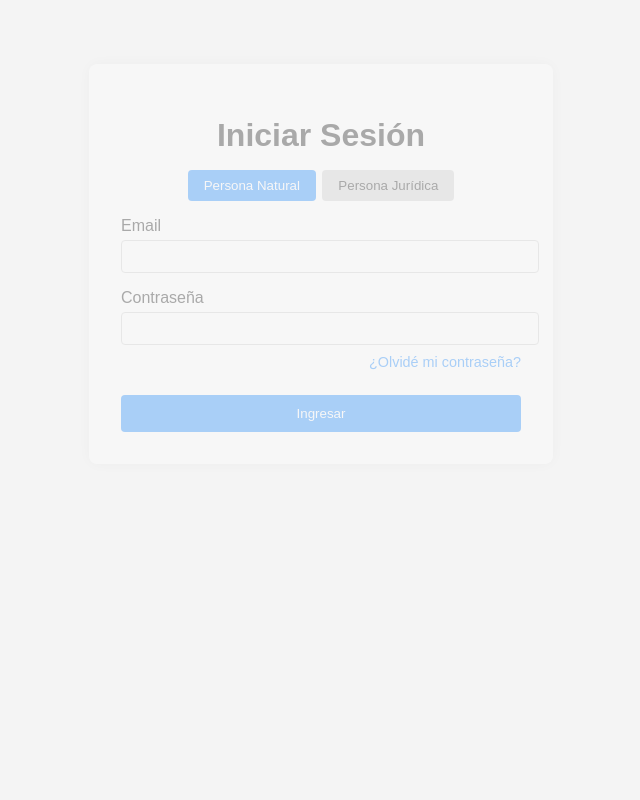
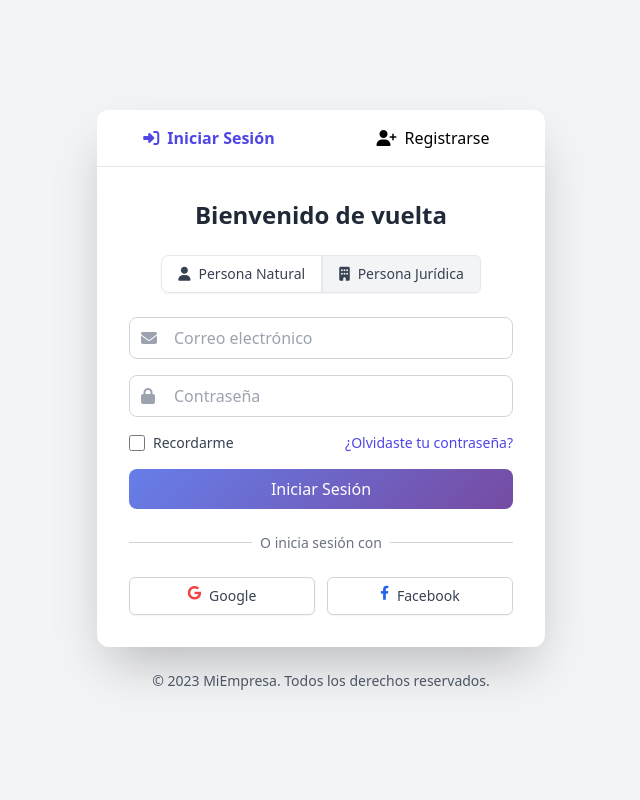
Before and after one commit to palomo420/el_proyecto0.1, a PHP site: page /login.html in a window 1280 px wide. Shown: the whole page, without its empty margins (319-959 px from the left). Run offline with PHP 8.4, Linux system fonts and the light colour scheme; some libraries are stand-ins or nearby versions.

Commit message:
ofeertas
afta ponerles alcunas cosas al login y a la partee de ofertas

```diff
--- a/index.html
+++ b/index.html
@@ -149,7 +149,7 @@
                 <h2 class="text-3xl font-bold text-gray-800">Ofertas de empleo destacadas</h2>
                 <p class="text-gray-600 mt-2">Las mejores oportunidades laborales del mercado</p>
             </div>
-            <a href="#" class="text-blue-600 hover:underline font-medium flex items-center">
+            <a href="http://127.0.0.1:5500/ofertas.html" class="text-blue-600 hover:underline font-medium flex items-center">
                 Ver más<i class="fas fa-arrow-right ml-2"></i>
             </a>
         </div>
--- a/login.css
+++ b/login.css
@@ -1,93 +1,48 @@
-body {
-  font-family: Arial, sans-serif;
-  background: #f4f4f4;
-  margin: 0;
-  padding: 0;
+.bg-custom-gradient {
+    background: linear-gradient(135deg, #667eea 0%, #764ba2 100%);
 }
-
-.container {
-  max-width: 400px;
-  margin: 5% auto;
-  padding: 2rem;
-  background: white;
-  border-radius: 8px;
-  box-shadow: 0 0 15px rgba(0,0,0,0.1);
-  opacity: 30%;
+.switch-tab {
+    transition: all 0.3s ease;
 }
-
-h1, h2 {
-  text-align: center;
-  margin-bottom: 1rem;
+.switch-tab.active {
+    background-color: white;
+    color: #4f46e5;
+    font-weight: 600;
 }
-
-.tab-buttons {
-  display: flex;
-  justify-content: center;
-  margin-bottom: 1rem;
+.input-group {
+    position: relative;
 }
-
-.tab-buttons button {
-  padding: 0.5rem 1rem;
-  border: none;
-  background: #ccc;
-  margin: 0 0.2rem;
-  cursor: pointer;
-  border-radius: 4px;
-  transition: 0.3s;
+.input-group input {
+    padding-left: 40px;
 }
-
-.tab-buttons button.active {
-  background: #007BFF;
-  color: white;
+.input-group i {
+    position: absolute;
+    left: 12px;
+    top: 50%;
+    transform: translateY(-50%);
+    color: #9ca3af;
 }
-
-.formulario {
-  display: none;
+.floating-label {
+    position: absolute;
+    pointer-events: none;
+    left: 40px;
+    top: 50%;
+    transform: translateY(-50%);
+    transition: all 0.3s ease;
+    color: #9ca3af;
+    background-color: white;
+    padding: 0 5px;
 }
-
-.formulario.activo {
-  display: block;
+.input-group input:focus ~ .floating-label,
+.input-group input:not(:placeholder-shown) ~ .floating-label {
+    top: 0;
+    font-size: 12px;
+    color: #4f46e5;
 }
-
-label {
-  display: block;
-  margin-top: 1rem;
+.toggle-checkbox:checked {
+    right: 0;
+    border-color: #4f46e5;
 }
-
-input {
-  width: 100%;
-  padding: 0.5rem;
-  margin-top: 0.3rem;
-  border: 1px solid #ccc;
-  border-radius: 4px;
+.toggle-checkbox:checked + .toggle-label {
+    background-color: #4f46e5;
 }
-
-.recuperar {
-  text-align: right;
-  margin-top: 0.5rem;
-}
-
-.recuperar a {
-  font-size: 0.9rem;
-  color: #007BFF;
-  text-decoration: none;
-}
-
-.recuperar a:hover {
-  text-decoration: underline;
-}
-
-button[type="submit"] {
-  margin-top: 1.5rem;
-  width: 100%;
-  padding: 0.7rem;
-  background: #007BFF;
-  color: white;
-  border: none;
-  border-radius: 4px;
-  cursor: pointer;
-}
-
-button[type="submit"]:hover {
-  background: #0056b3;
-}
--- a/login.html
+++ b/login.html
@@ -1,86 +1,314 @@
 <!DOCTYPE html>
 <html lang="es">
 <head>
-  <meta charset="UTF-8" />
-  <meta name="viewport" content="width=device-width, initial-scale=1.0"/>
-  <title>Inicio de Sesión</title>
-  <link rel="stylesheet" href="login.css" />
+    <meta charset="UTF-8">
+    <meta name="viewport" content="width=device-width, initial-scale=1.0">
+    <title>Login - Personas Naturales y Jurídicas</title>
+    <script src="https://cdn.tailwindcss.com"></script>
+    <link rel="stylesheet" href="https://cdnjs.cloudflare.com/ajax/libs/font-awesome/6.4.0/css/all.min.css">
+    <link rel="stylesheet" href="login.css">
 </head>
-<body>
-  <div class="container">
-    <h1>Iniciar Sesión</h1>
-    <div class="tab-buttons">
-      <button onclick="mostrarFormulario('natural')" class="active" id="btn-natural">Persona Natural</button>
-      <button onclick="mostrarFormulario('juridica')" id="btn-juridica">Persona Jurídica</button>
+<body class="bg-gray-100 min-h-screen flex items-center justify-center p-4">
+    <div class="w-full max-w-md">
+        <div class="bg-white rounded-xl shadow-2xl overflow-hidden">
+            <div class="flex border-b">
+                <button id="login-tab" class="switch-tab active flex-1 py-4 px-6 text-center">
+                    <i class="fas fa-sign-in-alt mr-2"></i>Iniciar Sesión
+                </button>
+                <button id="register-tab" class="switch-tab flex-1 py-4 px-6 text-center">
+                    <i class="fas fa-user-plus mr-2"></i>Registrarse
+                </button>
             </div>
 
-    <!-- Formulario Persona Natural -->
-    <form id="form-natural" class="formulario activo">
-      <label for="dni">Email</label>
-      <input type="text" id="dni" name="dni" placeholder="" required>
+            <div id="login-content" class="p-8">
+                <h2 class="text-2xl font-bold text-gray-800 mb-6 text-center">Bienvenido de vuelta</h2>
 
-      <label for="password-natural">Contraseña</label>
-      <input type="password" id="password-natural" name="password" required>
-
-      <div class="recuperar">
-        <a href="#" onclick="mostrarRecuperar('natural')">¿Olvidé mi contraseña?</a>
+                <div class="flex justify-center mb-6">
+                    <div class="inline-flex rounded-md shadow-sm" role="group">
+                        <button type="button" id="natural-btn" class="user-type-btn px-4 py-2 text-sm font-medium rounded-l-lg border border-gray-200 bg-white text-gray-700 hover:bg-gray-50 focus:z-10 focus:ring-2 focus:ring-indigo-500">
+                            <i class="fas fa-user mr-2"></i>Persona Natural
+                        </button>
+                        <button type="button" id="juridica-btn" class="user-type-btn px-4 py-2 text-sm font-medium rounded-r-md border border-gray-200 bg-gray-100 text-gray-700 hover:bg-gray-50 focus:z-10 focus:ring-2 focus:ring-indigo-500">
+                            <i class="fas fa-building mr-2"></i>Persona Jurídica
+                        </button>
+                    </div>
                 </div>
 
-      <button type="submit">Ingresar</button>
+                <form id="login-form" class="space-y-4">
+                    <div class="input-group">
+                        <i class="fas fa-envelope"></i>
+                        <input type="email" id="login-email" class="w-full px-4 py-2 border border-gray-300 rounded-lg focus:ring-2 focus:ring-indigo-500 focus:border-indigo-500" placeholder=" " required>
+                        <label class="floating-label">Correo electrónico</label>
+                    </div>
+
+                    <div class="input-group">
+                        <i class="fas fa-lock"></i>
+                        <input type="password" id="login-password" class="w-full px-4 py-2 border border-gray-300 rounded-lg focus:ring-2 focus:ring-indigo-500 focus:border-indigo-500" placeholder=" " required>
+                        <label class="floating-label">Contraseña</label>
+                    </div>
+
+                    <div class="flex items-center justify-between">
+                        <div class="flex items-center">
+                            <input id="remember-me" type="checkbox" class="h-4 w-4 text-indigo-600 focus:ring-indigo-500 border-gray-300 rounded">
+                            <label for="remember-me" class="ml-2 block text-sm text-gray-700">Recordarme</label>
+                        </div>
+                        <a href="#" class="text-sm text-indigo-600 hover:text-indigo-500">¿Olvidaste tu contraseña?</a>
+                    </div>
+
+                    <button type="submit" class="w-full bg-custom-gradient text-white py-2 px-4 rounded-lg hover:opacity-90 transition duration-300 font-medium">
+                        Iniciar Sesión
+                    </button>
                 </form>
 
-    <!-- Formulario Persona Jurídica -->
-    <form id="form-juridica" class="formulario">
-      <label for="nit">NIT</label>
-      <input type="text" id="nit" name="nit" placeholder="Ej: 900123456" required>
-
-      <label for="password-juridica">Contraseña</label>
-      <input type="password" id="password-juridica" name="password" required>
-
-      <div class="recuperar">
-        <a href="#" onclick="mostrarRecuperar('juridica')">¿Olvidé mi contraseña?</a>
+                <div class="mt-6">
+                    <div class="relative">
+                        <div class="absolute inset-0 flex items-center">
+                            <div class="w-full border-t border-gray-300"></div>
+                        </div>
+                        <div class="relative flex justify-center text-sm">
+                            <span class="px-2 bg-white text-gray-500">O inicia sesión con</span>
+                        </div>
                     </div>
 
-      <button type="submit">Ingresar</button>
+                    <div class="mt-6 grid grid-cols-2 gap-3">
+                        <button type="button" class="w-full inline-flex justify-center py-2 px-4 border border-gray-300 rounded-md shadow-sm bg-white text-sm font-medium text-gray-700 hover:bg-gray-50">
+                            <i class="fab fa-google text-red-500 mr-2"></i> Google
+                        </button>
+                        <button type="button" class="w-full inline-flex justify-center py-2 px-4 border border-gray-300 rounded-md shadow-sm bg-white text-sm font-medium text-gray-700 hover:bg-gray-50">
+                            <i class="fab fa-facebook-f text-blue-600 mr-2"></i> Facebook
+                        </button>
+                    </div>
+                </div>
+            </div>
+
+            <div id="register-content" class="p-8 hidden">
+                <h2 class="text-2xl font-bold text-gray-800 mb-6 text-center">Crea tu cuenta</h2>
+
+                <div class="flex justify-center mb-6">
+                    <div class="inline-flex rounded-md shadow-sm" role="group">
+                        <button type="button" id="reg-natural-btn" class="user-type-btn px-4 py-2 text-sm font-medium rounded-l-lg border border-gray-200 bg-white text-gray-700 hover:bg-gray-50 focus:z-10 focus:ring-2 focus:ring-indigo-500">
+                            <i class="fas fa-user mr-2"></i>Persona Natural
+                        </button>
+                        <button type="button" id="reg-juridica-btn" class="user-type-btn px-4 py-2 text-sm font-medium rounded-r-md border border-gray-200 bg-gray-100 text-gray-700 hover:bg-gray-50 focus:z-10 focus:ring-2 focus:ring-indigo-500">
+                            <i class="fas fa-building mr-2"></i>Persona Jurídica
+                        </button>
+                    </div>
+                </div>
+
+                <form id="register-natural-form" class="space-y-4">
+                    <div class="grid grid-cols-2 gap-4">
+                        <div class="input-group">
+                            <i class="fas fa-user"></i>
+                            <input type="text" id="natural-firstname" class="w-full px-4 py-2 border border-gray-300 rounded-lg focus:ring-2 focus:ring-indigo-500 focus:border-indigo-500" placeholder=" " required>
+                            <label class="floating-label">Nombres</label>
+                        </div>
+                        <div class="input-group">
+                            <i class="fas fa-user"></i>
+                            <input type="text" id="natural-lastname" class="w-full px-4 py-2 border border-gray-300 rounded-lg focus:ring-2 focus:ring-indigo-500 focus:border-indigo-500" placeholder=" " required>
+                            <label class="floating-label">Apellidos</label>
+                        </div>
+                    </div>
+
+                    <div class="input-group">
+                        <i class="fas fa-id-card"></i>
+                        <input type="text" id="natural-document" class="w-full px-4 py-2 border border-gray-300 rounded-lg focus:ring-2 focus:ring-indigo-500 focus:border-indigo-500" placeholder=" " required>
+                        <label class="floating-label">Doc.Legales o Doc.Identificasion</label>
+                    </div>
+
+                    <div class="input-group">
+                        <i class="fas fa-envelope"></i>
+                        <input type="email" id="natural-email" class="w-full px-4 py-2 border border-gray-300 rounded-lg focus:ring-2 focus:ring-indigo-500 focus:border-indigo-500" placeholder=" " required>
+                        <label class="floating-label">Correo electrónico</label>
+                    </div>
+
+                    <div class="grid grid-cols-2 gap-4">
+                        <div class="input-group">
+                            <i class="fas fa-lock"></i>
+                            <input type="password" id="natural-password" class="w-full px-4 py-2 border border-gray-300 rounded-lg focus:ring-2 focus:ring-indigo-500 focus:border-indigo-500" placeholder=" " required>
+                            <label class="floating-label">Contraseña</label>
+                        </div>
+                        <div class="input-group">
+                            <i class="fas fa-lock"></i>
+                            <input type="password" id="natural-confirm-password" class="w-full px-4 py-2 border border-gray-300 rounded-lg focus:ring-2 focus:ring-indigo-500 focus:border-indigo-500" placeholder=" " required>
+                            <label class="floating-label">Confirmar contraseña</label>
+                        </div>
+                    </div>
+
+                    <div class="flex items-center">
+                        <input id="natural-terms" type="checkbox" class="h-4 w-4 text-indigo-600 focus:ring-indigo-500 border-gray-300 rounded" required>
+                        <label for="natural-terms" class="ml-2 block text-sm text-gray-700">
+                            Acepto los <a href="#" class="text-indigo-600 hover:text-indigo-500">Términos y Condiciones</a>
+                        </label>
+                    </div>
+
+                    <button type="submit" class="w-full bg-custom-gradient text-white py-2 px-4 rounded-lg hover:opacity-90 transition duration-300 font-medium">
+                        Registrarse
+                    </button>
                 </form>
 
-    <!-- Recuperar contraseña -->
-    <form id="form-recuperar" class="formulario">
-      <h2>Recuperar Contraseña</h2>
-      <p id="tipo-usuario"></p>
-      <label for="correo">Correo electrónico asociado</label>
-      <input type="email" id="correo" name="correo" placeholder="Ej: usuario@correo.com" required>
-      <button type="submit">Enviar enlace de recuperación</button>
-      <div class="recuperar">
-        <a href="#" onclick="volverLogin()">Volver al inicio de sesión</a>
+                <form id="register-juridica-form" class="space-y-4 hidden">
+                    <div class="input-group">
+                        <i class="fas fa-building"></i>
+                        <input type="text" id="juridica-razon-social" class="w-full px-4 py-2 border border-gray-300 rounded-lg focus:ring-2 focus:ring-indigo-500 focus:border-indigo-500" placeholder=" " required>
+                        <label class="floating-label">Razón Social</label>
                     </div>
+
+                    <div class="input-group">
+                        <i class="fas fa-id-card"></i>
+                        <input type="text" id="juridica-ruc" class="w-full px-4 py-2 border border-gray-300 rounded-lg focus:ring-2 focus:ring-indigo-500 focus:border-indigo-500" placeholder=" " required>
+                        <label class="floating-label">RUC</label>
+                    </div>
+
+                    <div class="input-group">
+                        <i class="fas fa-user-tie"></i>
+                        <input type="text" id="juridica-representante" class="w-full px-4 py-2 border border-gray-300 rounded-lg focus:ring-2 focus:ring-indigo-500 focus:border-indigo-500" placeholder=" " required>
+                        <label class="floating-label">Representante Legal</label>
+                    </div>
+
+                    <div class="input-group">
+                        <i class="fas fa-envelope"></i>
+                        <input type="email" id="juridica-email" class="w-full px-4 py-2 border border-gray-300 rounded-lg focus:ring-2 focus:ring-indigo-500 focus:border-indigo-500" placeholder=" " required>
+                        <label class="floating-label">Correo electrónico</label>
+                    </div>
+
+                    <div class="grid grid-cols-2 gap-4">
+                        <div class="input-group">
+                            <i class="fas fa-lock"></i>
+                            <input type="password" id="juridica-password" class="w-full px-4 py-2 border border-gray-300 rounded-lg focus:ring-2 focus:ring-indigo-500 focus:border-indigo-500" placeholder=" " required>
+                            <label class="floating-label">Contraseña</label>
+                        </div>
+                        <div class="input-group">
+                            <i class="fas fa-lock"></i>
+                            <input type="password" id="juridica-confirm-password" class="w-full px-4 py-2 border border-gray-300 rounded-lg focus:ring-2 focus:ring-indigo-500 focus:border-indigo-500" placeholder=" " required>
+                            <label class="floating-label">Confirmar contraseña</label>
+                        </div>
+                    </div>
+
+                    <div class="flex items-center">
+                        <input id="juridica-terms" type="checkbox" class="h-4 w-4 text-indigo-600 focus:ring-indigo-500 border-gray-300 rounded" required>
+                        <label for="juridica-terms" class="ml-2 block text-sm text-gray-700">
+                            Acepto los <a href="#" class="text-indigo-600 hover:text-indigo-500">Términos y Condiciones</a>
+                        </label>
+                    </div>
+
+                    <button type="submit" class="w-full bg-custom-gradient text-white py-2 px-4 rounded-lg hover:opacity-90 transition duration-300 font-medium">
+                        Registrarse
+                    </button>
                 </form>
+
+                <div class="mt-6 text-center">
+                    <p class="text-sm text-gray-600">
+                        ¿Ya tienes una cuenta?
+                        <a href="#" id="switch-to-login" class="text-indigo-600 hover:text-indigo-500 font-medium">Inicia sesión</a>
+                    </p>
+                </div>
+            </div>
+        </div>
+
+        <div class="mt-6 text-center text-sm text-gray-600">
+            <p>© 2023 MiEmpresa. Todos los derechos reservados.</p>
+        </div>
     </div>
 
     <script>
-    function mostrarFormulario(tipo) {
-      document.getElementById('form-natural').classList.remove('activo');
-      document.getElementById('form-juridica').classList.remove('activo');
-      document.getElementById('form-recuperar').classList.remove('activo');
-      document.getElementById('btn-natural').classList.remove('active');
-      document.getElementById('btn-juridica').classList.remove('active');
+        // Toggle entre login y registro
+        document.getElementById('login-tab').addEventListener('click', function() {
+            document.getElementById('login-content').classList.remove('hidden');
+            document.getElementById('register-content').classList.add('hidden');
+            document.getElementById('login-tab').classList.add('active');
+            document.getElementById('register-tab').classList.remove('active');
+        });
 
-      document.getElementById('form-' + tipo).classList.add('activo');
-      document.getElementById('btn-' + tipo).classList.add('active');
+        document.getElementById('register-tab').addEventListener('click', function() {
+            document.getElementById('login-content').classList.add('hidden');
+            document.getElementById('register-content').classList.remove('hidden');
+            document.getElementById('login-tab').classList.remove('active');
+            document.getElementById('register-tab').classList.add('active');
+        });
+
+        document.getElementById('switch-to-login').addEventListener('click', function(e) {
+            e.preventDefault();
+            document.getElementById('login-tab').click();
+        });
+
+        // Toggle entre persona natural y jurídica en login
+        document.getElementById('natural-btn').addEventListener('click', function() {
+            document.getElementById('natural-btn').classList.remove('bg-gray-100');
+            document.getElementById('natural-btn').classList.add('bg-white');
+            document.getElementById('juridica-btn').classList.remove('bg-white');
+            document.getElementById('juridica-btn').classList.add('bg-gray-100');
+            // Aquí podrías cambiar campos del formulario si es necesario
+        });
+
+        document.getElementById('juridica-btn').addEventListener('click', function() {
+            document.getElementById('juridica-btn').classList.remove('bg-gray-100');
+            document.getElementById('juridica-btn').classList.add('bg-white');
+            document.getElementById('natural-btn').classList.remove('bg-white');
+            document.getElementById('natural-btn').classList.add('bg-gray-100');
+            // Aquí podrías cambiar campos del formulario si es necesario
+        });
+
+        // Toggle entre persona natural y jurídica en registro
+        document.getElementById('reg-natural-btn').addEventListener('click', function() {
+            document.getElementById('reg-natural-btn').classList.remove('bg-gray-100');
+            document.getElementById('reg-natural-btn').classList.add('bg-white');
+            document.getElementById('reg-juridica-btn').classList.remove('bg-white');
+            document.getElementById('reg-juridica-btn').classList.add('bg-gray-100');
+            document.getElementById('register-natural-form').classList.remove('hidden');
+            document.getElementById('register-juridica-form').classList.add('hidden');
+        });
+
+        document.getElementById('reg-juridica-btn').addEventListener('click', function() {
+            document.getElementById('reg-juridica-btn').classList.remove('bg-gray-100');
+            document.getElementById('reg-juridica-btn').classList.add('bg-white');
+            document.getElementById('reg-natural-btn').classList.remove('bg-white');
+            document.getElementById('reg-natural-btn').classList.add('bg-gray-100');
+            document.getElementById('register-natural-form').classList.add('hidden');
+            document.getElementById('register-juridica-form').classList.remove('hidden');
+        });
+
+        // Manejo de envío de formularios
+        document.getElementById('login-form').addEventListener('submit', function(e) {
+            e.preventDefault();
+            alert('Inicio de sesión procesado');
+            // Aquí iría la lógica de autenticación
+        });
+
+        document.getElementById('register-natural-form').addEventListener('submit', function(e) {
+            e.preventDefault();
+            alert('Registro de persona natural procesado');
+            // Aquí iría la lógica de registro
+        });
+
+        document.getElementById('register-juridica-form').addEventListener('submit', function(e) {
+            e.preventDefault();
+            alert('Registro de persona jurídica procesado');
+            // Aquí iría la lógica de registro
+        });
+
+        // Inicialización de labels flotantes
+        document.querySelectorAll('.input-group input').forEach(input => {
+            // Si el campo tiene contenido al cargar, mover el label
+            if(input.value) {
+                input.nextElementSibling.style.top = '0';
+                input.nextElementSibling.style.fontSize = '12px';
+                input.nextElementSibling.style.color = '#4f46e5';
             }
 
-    function mostrarRecuperar(tipo) {
-      document.getElementById('form-natural').classList.remove('activo');
-      document.getElementById('form-juridica').classList.remove('activo');
-      document.getElementById('form-recuperar').classList.add('activo');
-      document.getElementById('btn-natural').classList.remove('active');
-      document.getElementById('btn-juridica').classList.remove('active');
-      document.getElementById('tipo-usuario').textContent = "Recuperación para persona " + (tipo === 'natural' ? "natural" : "jurídica");
+            input.addEventListener('focus', function() {
+                this.nextElementSibling.style.top = '0';
+                this.nextElementSibling.style.fontSize = '12px';
+                this.nextElementSibling.style.color = '#4f46e5';
+            });
+
+            input.addEventListener('blur', function() {
+                if(!this.value) {
+                    this.nextElementSibling.style.top = '50%';
+                    this.nextElementSibling.style.fontSize = 'inherit';
+                    this.nextElementSibling.style.color = '#9ca3af';
                 }
-
-    function volverLogin() {
-      mostrarFormulario('natural');
-    }
+            });
+        });
     </script>
 </body>
 </html>
--- a/login2.css
+++ /dev/null
@@ -1,3 +0,0 @@
-.transition-transform {
-  transition: transform 0.5s ease-in-out;
-}
```
Also changed, not shown: login2.html (deleted, +0 -44 lines), login2.js (deleted, +0 -8 lines), ofertas.html (+38 -47 lines). Lines whose indentation alone changed are shown as unchanged.
